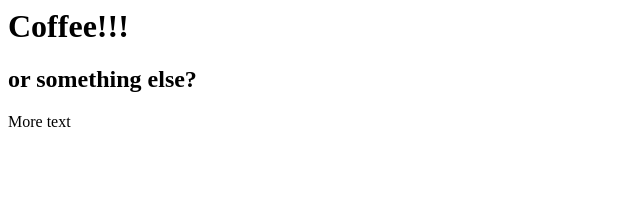
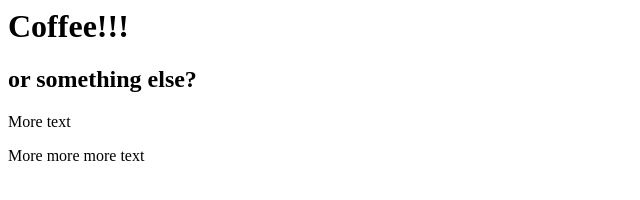
Before and after one commit to jaredshane/gitPractice, a plain HTML site: page index.html in a window 1280 px wide. Shown: the whole page, without its empty margins (0-640 px from the left). Drawn offline with Linux system fonts and the light colour scheme.

Commit message:
added another line of text

```diff
--- a/index.html
+++ b/index.html
@@ -1,3 +1,4 @@
 <h1>Coffee!!!</h1>
 <h2>or something else?</h2>
 <p>More text</p>
+<p>More more more text</p>
```
